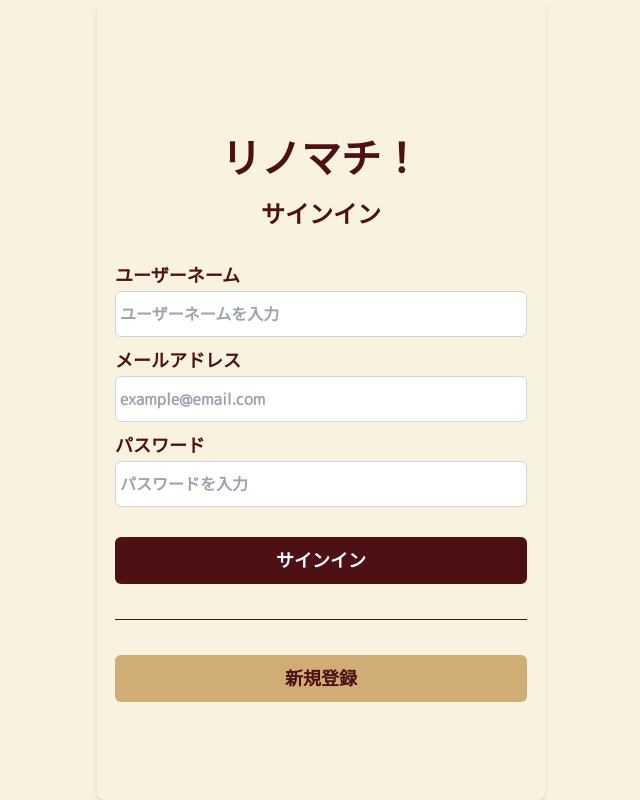
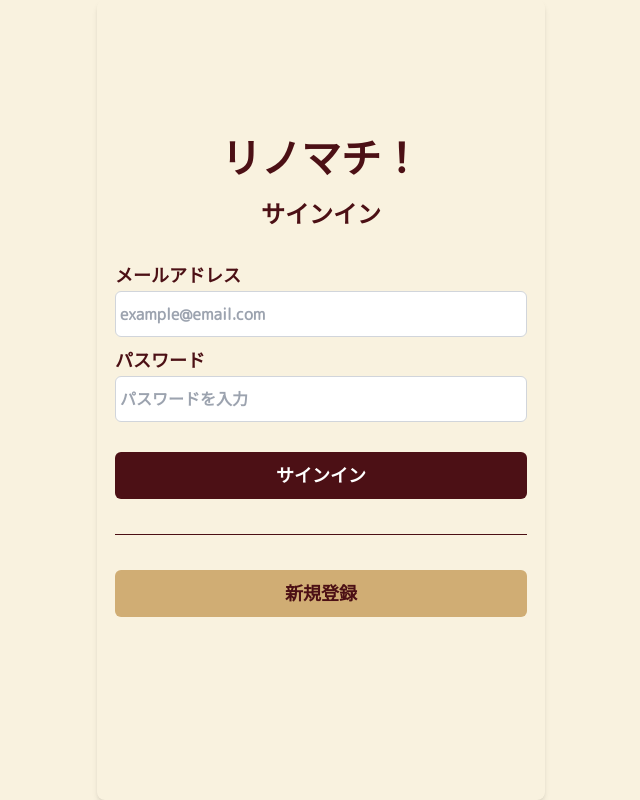
Before and after one commit to yama-chiiii/Rinomachi-Front, a Next.js app: page /signin in a window 1280 px wide. Shown: the whole page, without its empty margins (319-959 px from the left). Built offline with nearby package versions, Linux system fonts and the light colour scheme; a web font is replaced by a local one.

Commit message:
fix: ログイン機能をusernameではなくemailでログインできるように変更

```diff
--- a/src/app/signin/page.tsx
+++ b/src/app/signin/page.tsx
@@ -5,7 +5,7 @@ import { useState } from 'react'
 import { useAuth } from '../context/AuthContext'
 
 export default function Signin() {
-  const [username, setUsername] = useState('')
+  const [email, setEmail] = useState('')
   const [password, setPassword] = useState('')
   const [message, setMessage] = useState('')
   const { login } = useAuth()
@@ -25,8 +25,8 @@ export default function Signin() {
       if (response.ok) {
         const users = await response.json()
         const user = users.find(
-          (u: { name: string; password: string }) =>
-            u.name === username && u.password === password,
+          (u: { email: string; password: string }) =>
+            u.email === email && u.password === password,
         )
 
         if (user) {
@@ -56,25 +56,14 @@ export default function Signin() {
         </div>
         <form onSubmit={handleSignin}>
           <div className='mx-10 mb-10'>
-            <label htmlFor='username' className='block mb-2 text-lg'>
-              ユーザーネーム
-            </label>
-            <input
-              id='username'
-              value={username}
-              type='text'
-              onChange={(e) => setUsername(e.target.value)}
-              placeholder='ユーザーネームを入力'
-              className='w-full px-4 py-10 border border-gray-300 rounded-md focus:outline-none focus:ring-2 focus:ring-brown-dark'
-            />
-          </div>
-          <div className='mx-10 mb-10'>
             <label htmlFor='email' className='block mb-2 text-lg'>
               メールアドレス
             </label>
             <input
               id='email'
               type='email'
+              value={email}
+              onChange={(e) => setEmail(e.target.value)}
               placeholder='example@email.com'
               className='w-full px-4 py-10 border border-gray-300 rounded-md focus:outline-none focus:ring-2 focus:ring-brown-dark'
             />
@@ -99,6 +88,7 @@ export default function Signin() {
             >
               サインイン
             </button>
+          {message && <p>{message}</p>}
           </div>
         </form>
         <div className='mx-10 mt-35 text-center'>
@@ -112,8 +102,6 @@ export default function Signin() {
           </Link>
         </div>
       </div>
-
-      {message && <p>{message}</p>}
     </div>
   )
 }
```
